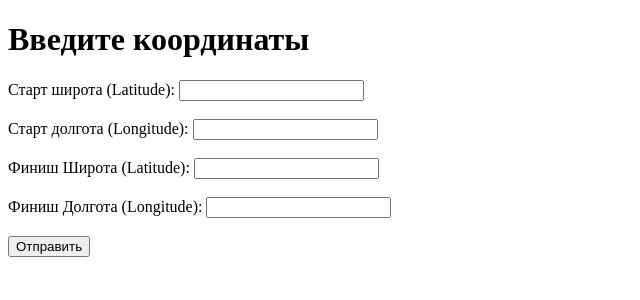
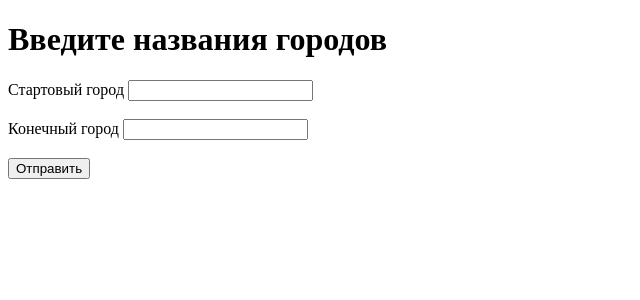
Before and after one commit to MaRKoFpr/CU_weather_predictor_2, a Flask app: page / in a window 1280 px wide. Shown: the top 300 px of the page, without its empty margins (0-640 px from the left). Run offline with Flask 3, Linux system fonts and the light colour scheme.

Commit message:
coord searching was replaced by city name searching

```diff
--- a/city_location.py
+++ b/city_location.py
@@ -8,4 +8,4 @@ def city_location(city):
 
     if location is None:
         location = geolocator.geocode("Лох")
-    return location.latitude, location.longitude
+    return {"lat": location.latitude, "lon": location.longitude}
--- a/main.py
+++ b/main.py
@@ -15,15 +15,21 @@ def index():
 
 @app.route('/get-weather', methods=['POST'])
 def show_weather_info():
-    start_lat = request.form.get('start_lat')
-    start_lon = request.form.get('start_lon')
-    finish_lat = request.form.get('finish_lat')
-    finish_lon = request.form.get('finish_lon')
+    start_city = request.form.get('start_city')
+    finish_city = request.form.get('finish_city')
+
+    if not start_city or not finish_city:
+        return render_template('form.html', error="Все поля формы должны быть заполнены!")
+
+    start_city_loc = city_location(start_city)
+    finish_city_loc = city_location(finish_city)
+
+    start_lat = start_city_loc['lat']
+    start_lon = start_city_loc['lon']
+    finish_lat = finish_city_loc['lat']
+    finish_lon = finish_city_loc['lon']
     location_key = get_location_key(start_lat, start_lon)
     start_weather_data = get_weather_data(location_key)
-
-    if not start_lat or not start_lon or not finish_lat or not finish_lon:
-        return render_template('form.html', error="Все поля формы должны быть заполнены!")
 
     start_forecast = start_weather_data['DailyForecasts'][0]
     start_mx_temperature = start_forecast['Temperature']['Maximum']['Value']
--- a/templates/form.html
+++ b/templates/form.html
@@ -6,22 +6,14 @@
     <title>Форма координат</title>
 </head>
 <body>
-    <h1>Введите координаты</h1>
+    <h1>Введите названия городов</h1>
     <form method="POST" action="/get-weather">
-        <label for="start_lat">Старт широта (Latitude):</label>
-        <input type="text" id="start_lat" name="start_lat" required>
+        <label for="start_lat">Стартовый город</label>
+        <input type="text" id="start_lat" name="start_city" required>
         <br><br>
 
-        <label for="start_lon">Старт долгота (Longitude):</label>
-        <input type="text" id="start_lon" name="start_lon" required>
-        <br><br>
-
-        <label for="finish_lat">Финиш Широта (Latitude):</label>
-        <input type="text" id="finish_lat" name="finish_lat" required>
-        <br><br>
-
-        <label for="finish_lon">Финиш Долгота (Longitude):</label>
-        <input type="text" id="finish_lon" name="finish_lon" required>
+        <label for="start_lon">Конечный город</label>
+        <input type="text" id="start_lon" name="finish_city" required>
         <br><br>
         <button type="submit">Отправить</button>
     </form>
```
